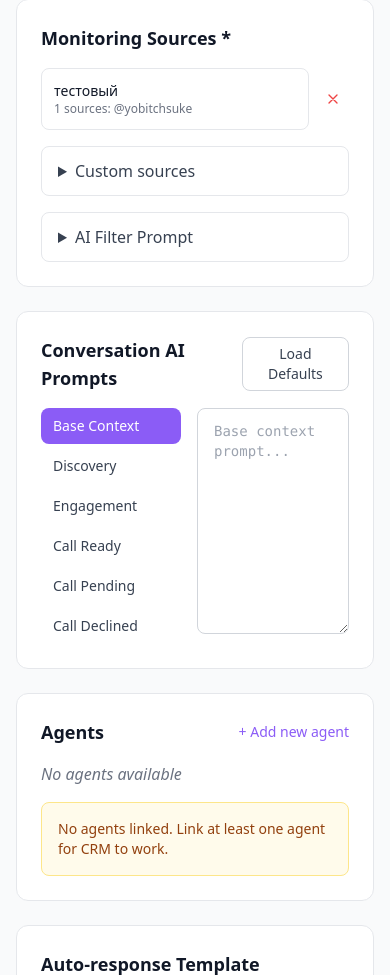
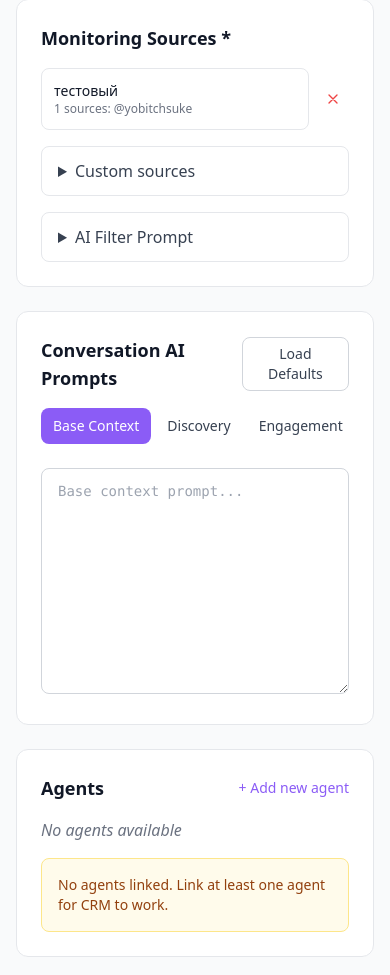
Before and after one commit to kbrejes/telegram_rassylshik, a FastAPI app: page /channel/channel_example1 in a window 390 px wide. Shown: the part 269-1244 px from the top of the page. Run offline with FastAPI, Linux system fonts and the light colour scheme; data that the repository does not hold is empty; some libraries are stand-ins or nearby versions.

Commit message:
Add responsive UI improvements for mobile
- Add invisible divider in channel card header (left/right separation)
- Make AI prompts tabs horizontal-scrollable on mobile
- FAB button for Add Channel on mobile (already done)

🤖 Generated with [Claude Code](https://claude.com/claude-code)

Co-Authored-By: Claude Opus 4.5 <noreply@anthropic.com>

```diff
--- a/web/templates/channel_edit_new.html
+++ b/web/templates/channel_edit_new.html
@@ -146,18 +146,18 @@
                             </button>
                         </div>
 
-                        <div class="flex gap-4">
-                            <!-- Tabs on left -->
-                            <div class="flex flex-col gap-1 min-w-[140px]">
-                                <button type="button" @click="activeTab = 'base_context'" :class="activeTab === 'base_context' ? 'bg-accent text-white' : 'text-gray-700 dark:text-gray-300 hover:bg-gray-100 dark:hover:bg-dark-700'" class="px-3 py-2 text-sm text-left rounded-lg transition">Base Context</button>
-                                <button type="button" @click="activeTab = 'discovery'" :class="activeTab === 'discovery' ? 'bg-accent text-white' : 'text-gray-700 dark:text-gray-300 hover:bg-gray-100 dark:hover:bg-dark-700'" class="px-3 py-2 text-sm text-left rounded-lg transition">Discovery</button>
-                                <button type="button" @click="activeTab = 'engagement'" :class="activeTab === 'engagement' ? 'bg-accent text-white' : 'text-gray-700 dark:text-gray-300 hover:bg-gray-100 dark:hover:bg-dark-700'" class="px-3 py-2 text-sm text-left rounded-lg transition">Engagement</button>
-                                <button type="button" @click="activeTab = 'call_ready'" :class="activeTab === 'call_ready' ? 'bg-accent text-white' : 'text-gray-700 dark:text-gray-300 hover:bg-gray-100 dark:hover:bg-dark-700'" class="px-3 py-2 text-sm text-left rounded-lg transition">Call Ready</button>
-                                <button type="button" @click="activeTab = 'call_pending'" :class="activeTab === 'call_pending' ? 'bg-accent text-white' : 'text-gray-700 dark:text-gray-300 hover:bg-gray-100 dark:hover:bg-dark-700'" class="px-3 py-2 text-sm text-left rounded-lg transition">Call Pending</button>
-                                <button type="button" @click="activeTab = 'call_declined'" :class="activeTab === 'call_declined' ? 'bg-accent text-white' : 'text-gray-700 dark:text-gray-300 hover:bg-gray-100 dark:hover:bg-dark-700'" class="px-3 py-2 text-sm text-left rounded-lg transition">Call Declined</button>
+                        <div class="flex flex-col md:flex-row gap-4">
+                            <!-- Tabs - horizontal scroll on mobile, vertical on desktop -->
+                            <div class="flex md:flex-col gap-1 overflow-x-auto md:overflow-visible pb-2 md:pb-0 md:min-w-[140px] -mx-2 px-2 md:mx-0 md:px-0">
+                                <button type="button" @click="activeTab = 'base_context'" :class="activeTab === 'base_context' ? 'bg-accent text-white' : 'text-gray-700 dark:text-gray-300 hover:bg-gray-100 dark:hover:bg-dark-700'" class="px-3 py-2 text-sm text-left rounded-lg transition whitespace-nowrap flex-shrink-0">Base Context</button>
+                                <button type="button" @click="activeTab = 'discovery'" :class="activeTab === 'discovery' ? 'bg-accent text-white' : 'text-gray-700 dark:text-gray-300 hover:bg-gray-100 dark:hover:bg-dark-700'" class="px-3 py-2 text-sm text-left rounded-lg transition whitespace-nowrap flex-shrink-0">Discovery</button>
+                                <button type="button" @click="activeTab = 'engagement'" :class="activeTab === 'engagement' ? 'bg-accent text-white' : 'text-gray-700 dark:text-gray-300 hover:bg-gray-100 dark:hover:bg-dark-700'" class="px-3 py-2 text-sm text-left rounded-lg transition whitespace-nowrap flex-shrink-0">Engagement</button>
+                                <button type="button" @click="activeTab = 'call_ready'" :class="activeTab === 'call_ready' ? 'bg-accent text-white' : 'text-gray-700 dark:text-gray-300 hover:bg-gray-100 dark:hover:bg-dark-700'" class="px-3 py-2 text-sm text-left rounded-lg transition whitespace-nowrap flex-shrink-0">Call Ready</button>
+                                <button type="button" @click="activeTab = 'call_pending'" :class="activeTab === 'call_pending' ? 'bg-accent text-white' : 'text-gray-700 dark:text-gray-300 hover:bg-gray-100 dark:hover:bg-dark-700'" class="px-3 py-2 text-sm text-left rounded-lg transition whitespace-nowrap flex-shrink-0">Call Pending</button>
+                                <button type="button" @click="activeTab = 'call_declined'" :class="activeTab === 'call_declined' ? 'bg-accent text-white' : 'text-gray-700 dark:text-gray-300 hover:bg-gray-100 dark:hover:bg-dark-700'" class="px-3 py-2 text-sm text-left rounded-lg transition whitespace-nowrap flex-shrink-0">Call Declined</button>
                             </div>
 
-                            <!-- Textarea on right -->
+                            <!-- Textarea -->
                             <div class="flex-1">
                                 <textarea x-show="activeTab === 'base_context'" id="prompt_base_context" rows="10" placeholder="Base context prompt..."
                                     class="w-full px-4 py-3 rounded-lg border border-gray-300 dark:border-dark-600 bg-white dark:bg-dark-700 text-gray-900 dark:text-white focus:ring-2 focus:ring-accent outline-none resize-y font-mono text-sm">{% if channel and channel.prompts %}{{ channel.prompts.base_context }}{% endif %}</textarea>
```
Also changed, not shown: web/templates/channels_list_new.html (+13 -5 lines).
